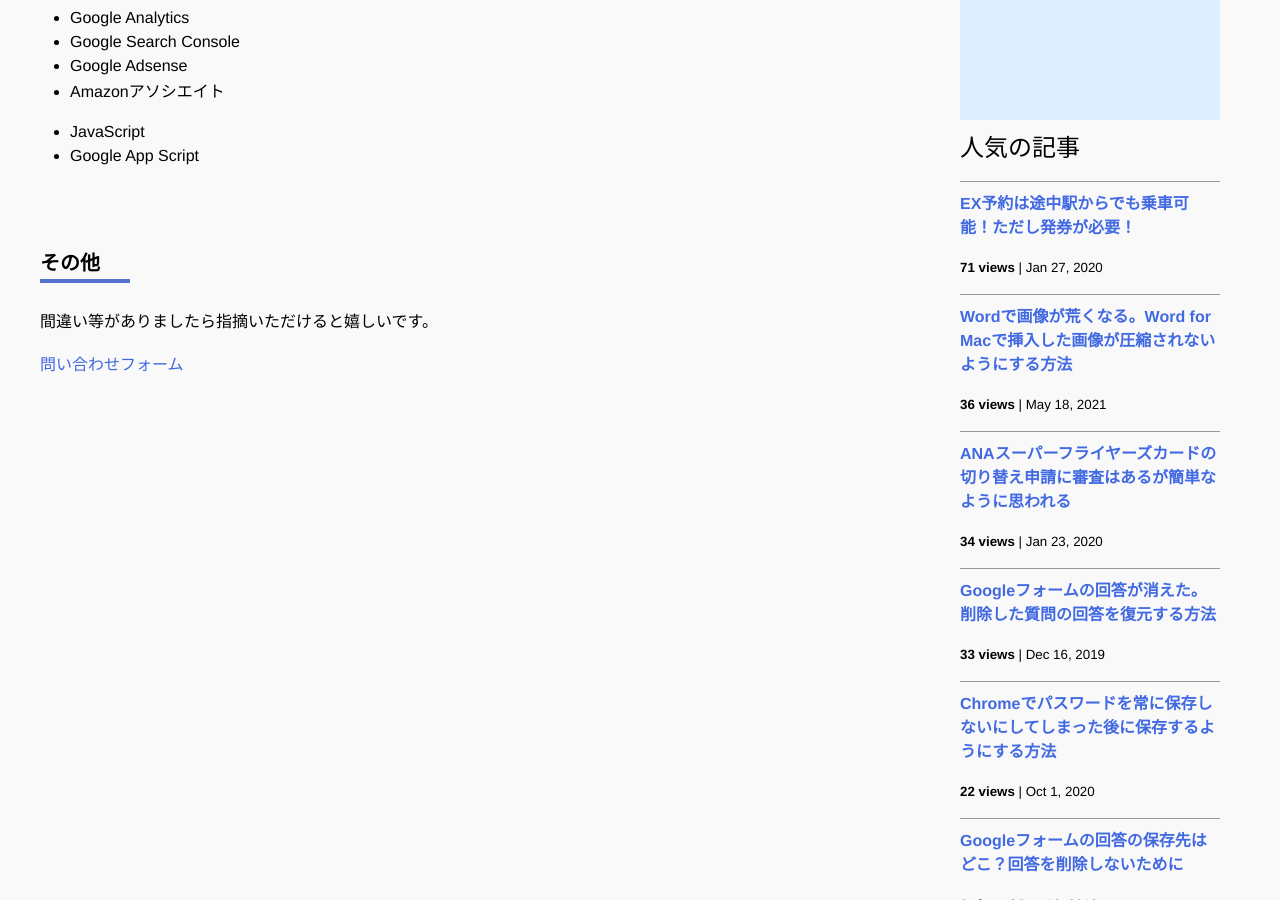
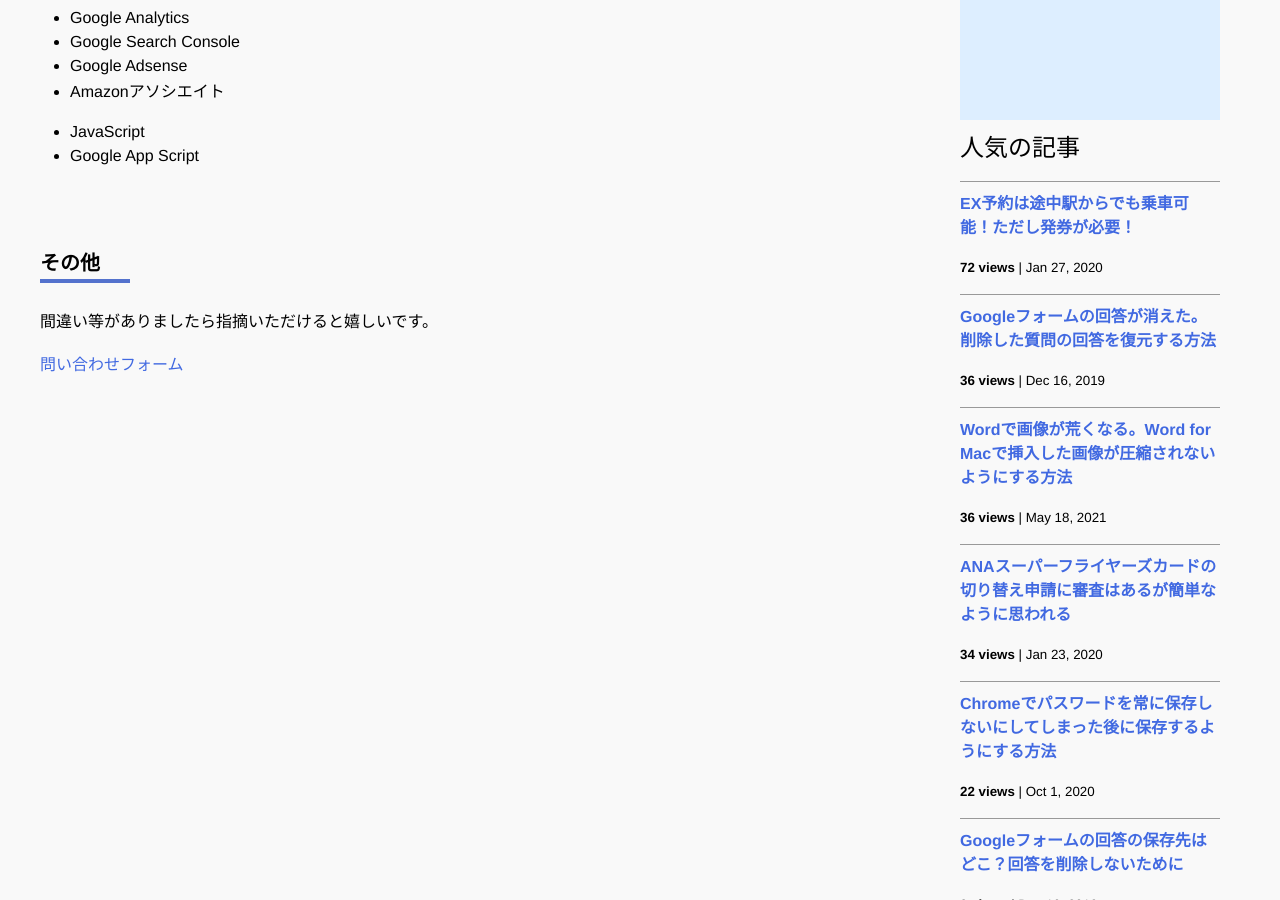
Before and after one commit to iwanaminami/shoyaiwaname, a Jekyll site: the page built from about.markdown, in a window 1280 px wide and 900 px high, scrolled down 693 px. Built offline with Jekyll 4.4.1, drawn with Linux system fonts in a browser that asks for light colours; nearby versions of some CDN libraries; comment, search, counter and statistics services are not loaded.

Commit message:
chore(ga): update _data/popularposts.yml 20260527-1852

```diff
--- a/_data/popularposts.yml
+++ b/_data/popularposts.yml
@@ -1,12 +1,12 @@
 side:
-  - view: 71
+  - view: 72
     url: "/2020/01/27/ex-rideontheway.html"
+  - view: 36
+    url: "/2019/12/16/restore-googleform.html"
   - view: 36
     url: "/2021/05/18/image-compression-word.html"
   - view: 34
     url: "/2020/01/23/sfc-judge.html"
-  - view: 33
-    url: "/2019/12/16/restore-googleform.html"
   - view: 22
     url: "/2020/10/01/googlepassword.html"
   - view: 10
```
